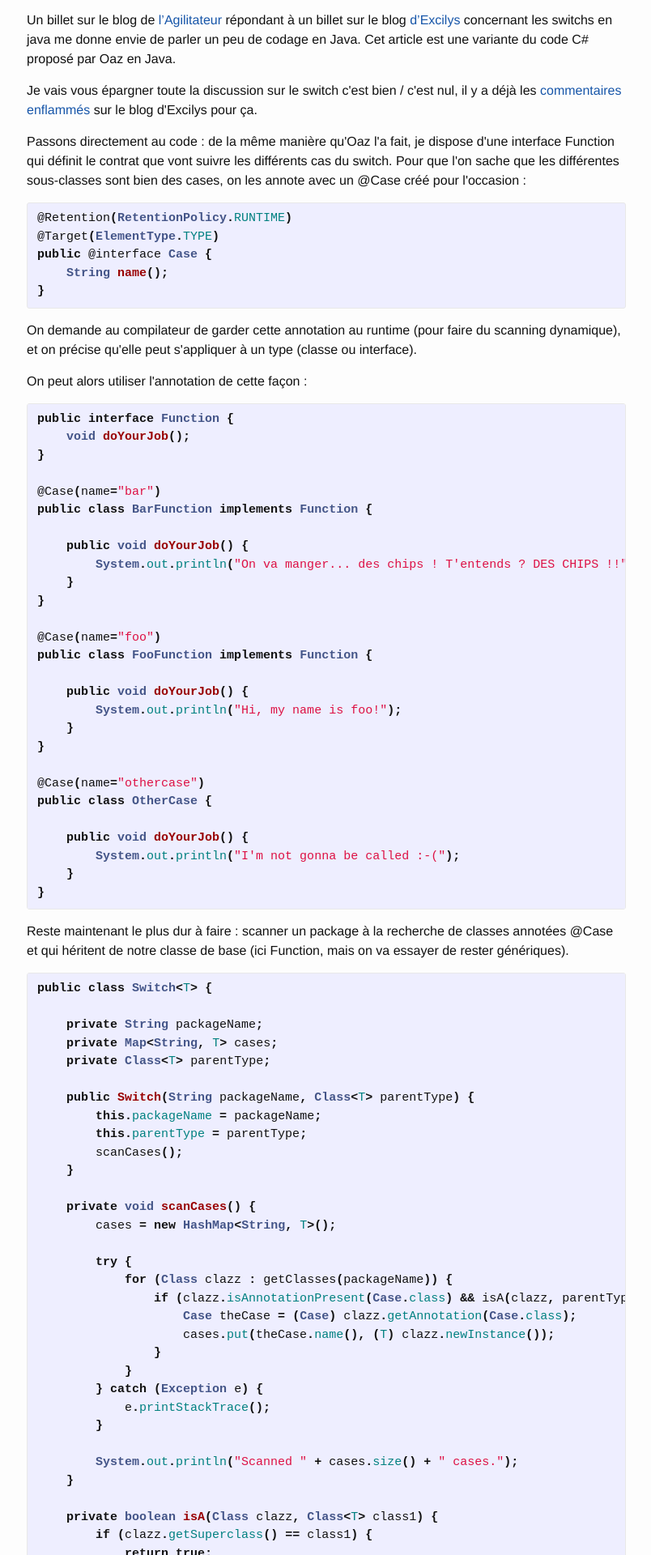
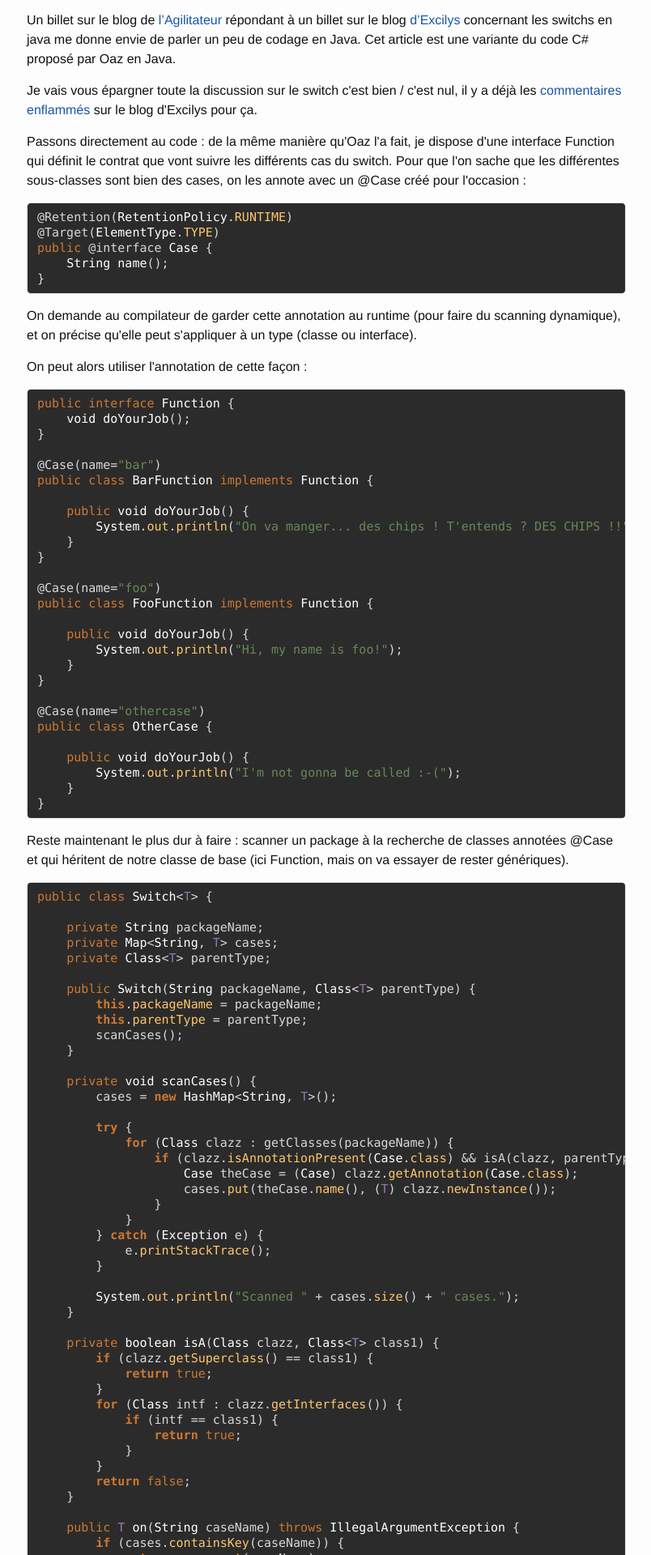
Before and after one commit to bjansen/bjansen.github.io, a Jekyll site: the page built from index.html, in a window 1280 px wide. Shown: the part 437-2357 px from the top of the page at 81% size, without its empty margins (237-1041 px from the left). Built offline with Jekyll 4.4.1, drawn with Linux system fonts in a browser that asks for light colours.

Commit message:
Customized code highlighting

```diff
--- a/_sass/_base.scss
+++ b/_sass/_base.scss
@@ -125,12 +125,14 @@ pre,
 code {
     font-size: 15px;
     border: 1px solid $grey-color-light;
-    border-radius: 3px;
-    background-color: #eef;
+    border-radius: 5px;
+    background-color: #2B2B2B;
+    line-height: normal;
 }
 
 code {
     padding: 1px 5px;
+    font-family: "Menlo", "Meslo LG", monospace;
 }
 
 pre {
--- a/_sass/_syntax-highlighting.scss
+++ b/_sass/_syntax-highlighting.scss
@@ -3,21 +3,22 @@
  */
 .highlight {
     background: #fff;
+    color: #D8D8D8;
     @extend %vertical-rhythm;
 
-    .c     { color: #998; font-style: italic } // Comment
+    .c     { color: #666; font-style: italic } // Comment
     .err   { color: #a61717; background-color: #e3d2d2 } // Error
-    .k     { font-weight: bold } // Keyword
-    .o     { font-weight: bold } // Operator
-    .cm    { color: #998; font-style: italic } // Comment.Multiline
-    .cp    { color: #999; font-weight: bold } // Comment.Preproc
-    .c1    { color: #998; font-style: italic } // Comment.Single
-    .cs    { color: #999; font-weight: bold; font-style: italic } // Comment.Special
+    .k     { color: #CC7832; font-weight: bold } // Keyword
+    .o     { color: #D8D8D8 } // Operator
+    .cm    { color: #666; font-style: italic } // Comment.Multiline
+    .cp    { color: #CC7832; font-weight: bold } // Comment.Preproc
+    .c1    { color: #666; font-style: italic } // Comment.Single
+    .cs    { color: #CC7832; font-weight: bold; font-style: italic } // Comment.Special
     .gd    { color: #000; background-color: #fdd } // Generic.Deleted
     .gd .x { color: #000; background-color: #faa } // Generic.Deleted.Specific
     .ge    { font-style: italic } // Generic.Emph
     .gr    { color: #a00 } // Generic.Error
-    .gh    { color: #999 } // Generic.Heading
+    .gh    { color: #CC7832 } // Generic.Heading
     .gi    { color: #000; background-color: #dfd } // Generic.Inserted
     .gi .x { color: #000; background-color: #afa } // Generic.Inserted.Specific
     .go    { color: #888 } // Generic.Output
@@ -25,43 +26,43 @@
     .gs    { font-weight: bold } // Generic.Strong
     .gu    { color: #aaa } // Generic.Subheading
     .gt    { color: #a00 } // Generic.Traceback
-    .kc    { font-weight: bold } // Keyword.Constant
-    .kd    { font-weight: bold } // Keyword.Declaration
-    .kp    { font-weight: bold } // Keyword.Pseudo
-    .kr    { font-weight: bold } // Keyword.Reserved
-    .kt    { color: #458; font-weight: bold } // Keyword.Type
-    .m     { color: #099 } // Literal.Number
-    .s     { color: #d14 } // Literal.String
-    .na    { color: #008080 } // Name.Attribute
-    .nb    { color: #0086B3 } // Name.Builtin
-    .nc    { color: #458; font-weight: bold } // Name.Class
-    .no    { color: #008080 } // Name.Constant
-    .ni    { color: #800080 } // Name.Entity
-    .ne    { color: #900; font-weight: bold } // Name.Exception
-    .nf    { color: #900; font-weight: bold } // Name.Function
+    .kc    { color: #CC7832 } // Keyword.Constant
+    .kd    { color: #CC7832 } // Keyword.Declaration
+    .kp    { color: #CC7832 } // Keyword.Pseudo
+    .kr    { color: #CC7832 } // Keyword.Reserved
+    .kt    { color: #FFF } // Keyword.Type
+    .m     { color: #6897BB } // Literal.Number
+    .s     { color: #6A8759 } // Literal.String
+    .na    { color: #FFC66D } // Name.Attribute
+    .nb    { color: #CC7832 } // Name.Builtin
+    .nc    { color: #FFF } // Name.Class
+    .no    { color: #9876AA } // Name.Constant
+    .ni    { color: #9876AA } // Name.Entity
+    .ne    { color: #900; } // Name.Exception
+    .nf    { color: #FFF; } // Name.Function
     .nn    { color: #555 } // Name.Namespace
-    .nt    { color: #000080 } // Name.Tag
-    .nv    { color: #008080 } // Name.Variable
+    .nt    { color: #FFC66D } // Name.Tag
+    .nv    { color: #0086B3 } // Name.Variable
     .ow    { font-weight: bold } // Operator.Word
     .w     { color: #bbb } // Text.Whitespace
-    .mf    { color: #099 } // Literal.Number.Float
-    .mh    { color: #099 } // Literal.Number.Hex
-    .mi    { color: #099 } // Literal.Number.Integer
-    .mo    { color: #099 } // Literal.Number.Oct
-    .sb    { color: #d14 } // Literal.String.Backtick
-    .sc    { color: #d14 } // Literal.String.Char
-    .sd    { color: #d14 } // Literal.String.Doc
-    .s2    { color: #d14 } // Literal.String.Double
-    .se    { color: #d14 } // Literal.String.Escape
-    .sh    { color: #d14 } // Literal.String.Heredoc
-    .si    { color: #d14 } // Literal.String.Interpol
-    .sx    { color: #d14 } // Literal.String.Other
-    .sr    { color: #009926 } // Literal.String.Regex
-    .s1    { color: #d14 } // Literal.String.Single
-    .ss    { color: #990073 } // Literal.String.Symbol
-    .bp    { color: #999 } // Name.Builtin.Pseudo
-    .vc    { color: #008080 } // Name.Variable.Class
-    .vg    { color: #008080 } // Name.Variable.Global
-    .vi    { color: #008080 } // Name.Variable.Instance
-    .il    { color: #099 } // Literal.Number.Integer.Long
+    .mf    { color: #6897BB } // Literal.Number.Float
+    .mh    { color: #6897BB } // Literal.Number.Hex
+    .mi    { color: #6897BB } // Literal.Number.Integer
+    .mo    { color: #6897BB } // Literal.Number.Oct
+    .sb    { color: #6A8759 } // Literal.String.Backtick
+    .sc    { color: #6A8759 } // Literal.String.Char
+    .sd    { color: #6A8759 } // Literal.String.Doc
+    .s2    { color: #6A8759 } // Literal.String.Double
+    .se    { color: #6A8759 } // Literal.String.Escape
+    .sh    { color: #6A8759 } // Literal.String.Heredoc
+    .si    { color: #6A8759 } // Literal.String.Interpol
+    .sx    { color: #6A8759 } // Literal.String.Other
+    .sr    { color: #6A8759 } // Literal.String.Regex
+    .s1    { color: #6A8759 } // Literal.String.Single
+    .ss    { color: #6A8759 } // Literal.String.Symbol
+    .bp    { color: #CC7832 } // Name.Builtin.Pseudo
+    .vc    { color: #9876AA } // Name.Variable.Class
+    .vg    { color: #9876AA } // Name.Variable.Global
+    .vi    { color: #9876AA } // Name.Variable.Instance
+    .il    { color: #6897BB } // Literal.Number.Integer.Long
 }
--- a/css/main.scss
+++ b/css/main.scss
@@ -29,7 +29,26 @@ $content-width:    800px;
 $on-palm:          600px;
 $on-laptop:        800px;
 
-
+@font-face {
+    font-family: "Meslo LG";
+    src: url("/fonts/MesloLGMDZ-Regular.ttf");
+}
+@font-face {
+    font-family: "Meslo LG";
+    src: url("/fonts/MesloLGMDZ-Bold.ttf");
+    font-weight: bold;
+}
+@font-face {
+    font-family: "Meslo LG";
+    src: url("/fonts/MesloLGMDZ-BoldItalic.ttf");
+    font-weight: bold;
+    font-style: italic;
+}
+@font-face {
+    font-family: "Meslo LG";
+    src: url("/fonts/MesloLGMDZ-Italic.ttf");
+    font-style: italic;
+}
 
 // Using media queries with like this:
 // @include media-query($on-palm) {
```
Also changed, not shown: fonts/MesloLGMDZ-Bold.ttf (added), fonts/MesloLGMDZ-BoldItalic.ttf (added), fonts/MesloLGMDZ-Italic.ttf (added), fonts/MesloLGMDZ-Regular.ttf (added).
